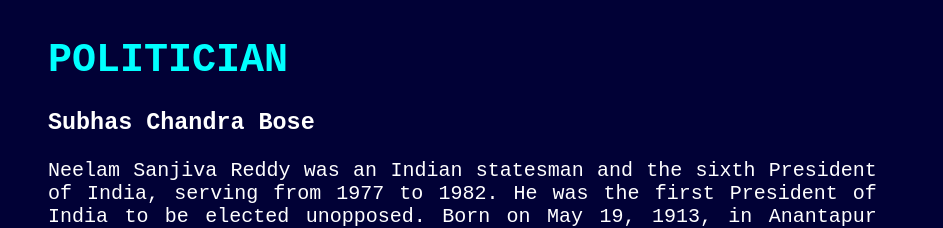
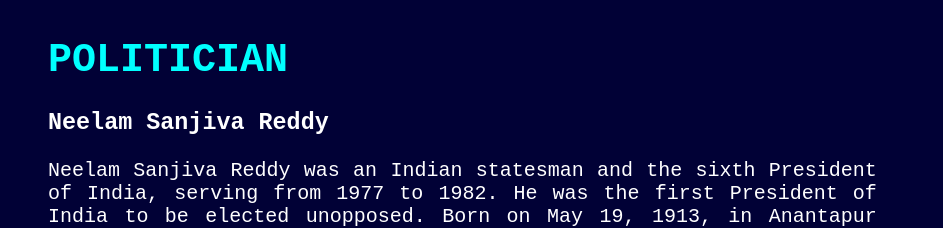
Before and after one commit to pallimohan/mohan-fav, a plain HTML site: page index.html in a window 1280 px wide. Shown: the part 577-805 px from the top of the page, 0-943 px from the left. Drawn offline with Linux system fonts and the light colour scheme.

Commit message:
Update index.html

```diff
--- a/index.html
+++ b/index.html
@@ -122,7 +122,7 @@
 
         <div style="width:70%; margin-right: 300px;  margin-top: -250px; text-align: justify; font-size: 20px;">
             <h1 class="category">POLITICIAN</h1>
-            <h3 class="name">Subhas Chandra Bose</h3>
+            <h3 class="name">Neelam Sanjiva Reddy</h3>
             <p>
                 Neelam Sanjiva Reddy was an Indian statesman and the sixth President of India, serving from 1977 to
                 1982. He was the first President of India to be elected unopposed. Born on May 19, 1913, in Anantapur
```
